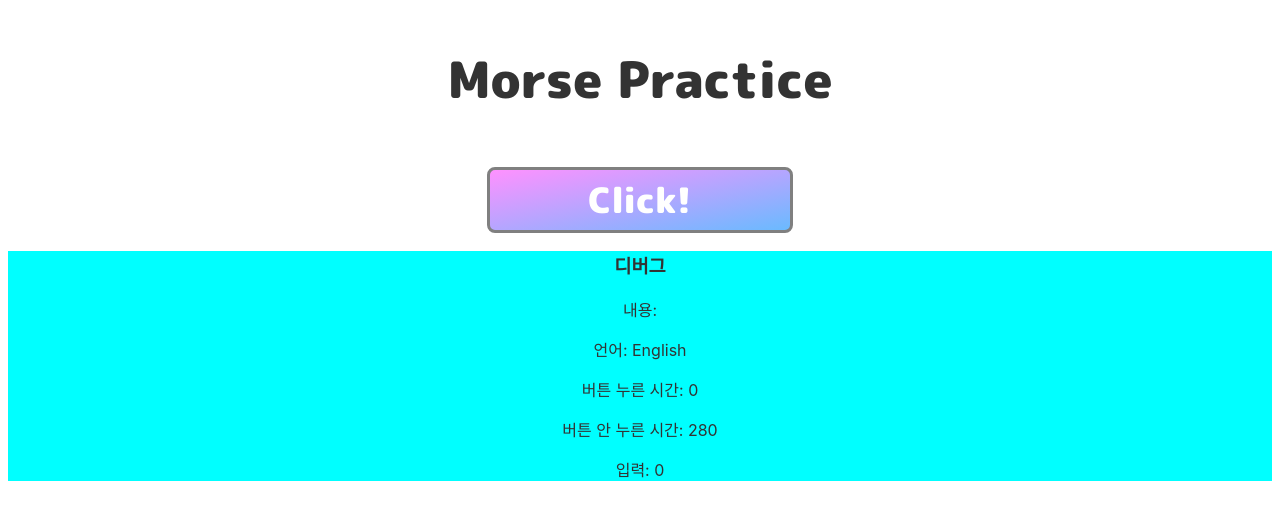
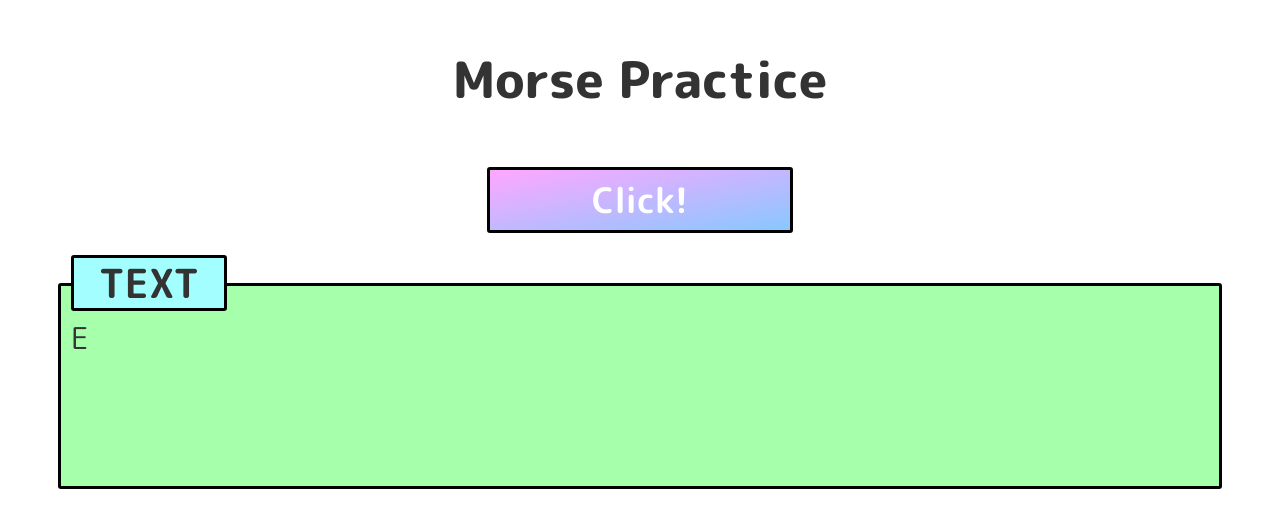
Before and after one commit to Qu-rk/morse_practice, a Svelte app: page / in a window 1280 px wide. Both pictures are taken after a click on the element "Click!". Shown: the top 528 px of the page. Built offline with nearby package versions, Linux system fonts and the light colour scheme.

Commit message:
여러가지 함

```diff
--- a/src/App.svelte
+++ b/src/App.svelte
@@ -59,17 +59,12 @@
 		measureClickDuration = setInterval(() => {clickDuration++}, 10);
 		clearInterval(measureNotClickDuration);
 
-		if (notClickDuration >= 14) {
-
-			if (notClickDuration >= 60) {
-			contents.push(" ");
-			}
-
+		if (notClickDuration >= 15) {
 			translate();
-
 			inputs = [];
 			contents = contents;
 		}
+		document.getElementById("button").style.backgroundColor = "grey";
 	}
 
 	/**
@@ -85,7 +80,33 @@
 		if (11 <= clickDuration) {inputs.push(1)}
 
 		inputs = inputs;
+
+		document.getElementById("button").style.backgroundColor = "white";
 	}
+
+	setInterval(() => {
+		if (equals(inputs,[]) == false && notClickDuration >= 60) {
+				translate();
+				inputs = [];
+				contents = contents;
+				contents.push(" ");
+				clearInterval(measureNotClickDuration);
+				notClickDuration = 0;
+			}
+	}, 10)
+
+	//키보드 입력 감지
+
+	window.addEventListener("keydown", (e) => {
+		if (e.key == " ") {
+			downBtn();
+		}
+	})
+	window.addEventListener("keyup", (e) => {
+		if (e.key == " ") {
+			upBtn();
+		}
+	})
 
 </script>
 
@@ -94,18 +115,23 @@
 	<head>
 		<link rel="preconnect" href="https://fonts.googleapis.com">
 		<link rel="preconnect" href="https://fonts.gstatic.com" crossorigin>
-		<link href="https://fonts.googleapis.com/css2?family=M+PLUS+Rounded+1c:wght@900&display=swap" rel="stylesheet">
+		<link href="https://fonts.googleapis.com/css2?family=M+PLUS+Rounded+1c:wght@100;300;400;500;700;800;900&display=swap" rel="stylesheet">
 	</head>
 
 	<h1 class="title">Morse Practice</h1>
 
-	<div on:mousedown={downBtn} on:mouseup={upBtn} class="button">
+	<div on:mousedown={downBtn} on:mouseup={upBtn} class="button" id="button">
 		<h1 class="clickText">Click!</h1>
 	</div>
 	<div class="letters">
+		<div class="textTextBox">
+			<p class="textText">TEXT</p>
+		</div>
 		{#each contents as letter}
 			{#if letter != " "}
-				<p class="letter">{letter}</p>
+				<div class="letter">
+					<p>{letter}</p>
+				</div>
 			{/if}
 			{#if letter == " "}
 			<div class= blank></div>
@@ -131,36 +157,58 @@
 	.title{
 		font-size: 50px;
 		font-family: "M PLUS Rounded 1c", sans-serif;
-  		font-weight: 400;
+  		font-weight: 800;
   		font-style: normal;
 	}
 	.debug{
 		background-color: aqua;
+		display: none;
 	}
 	.letter{
 		font-size: 30px;
+		height: 30px;
+		transform: translate(0,-100%);
+		font-family: "M PLUS Rounded 1c", sans-serif;
+  		font-weight: 400;
+  		font-style: normal;
 	}
 	.letters{
 		display: flex;
+		flex-wrap: wrap;
+		width: 100% - 10px;
+		background-color: rgb(165, 255, 171);
+		padding-top: 30px;
+		padding-bottom: 20px;
+		padding-left: 10px;
+		margin-top: 50px;
+		margin-left: 50px;
+		margin-right: 50px;
+		min-height: 150px;
+		border: solid;
+		border-radius: 3px;
+		border-color: black;
+		position: relative;
 	}
 	.blank{
 		width: 10px;
+		height: 3px;
 	}
 	.button {
 		position: relative;
-		background-image: linear-gradient(to right bottom, rgb(255, 145, 255), rgb(106, 186, 255));
+		background-image: linear-gradient(to right bottom, rgb(255, 145, 255, 80%), rgb(106, 186, 255, 80%));
 		width: 300px;
 		height: 60px;
 		text-align: center;
 		color: white;
 		left: 50%;
 		transform: translate(-50%,0);
-		border-radius: 8px;
+		border-radius: 3px;
 		border: solid;
-		border-color: grey;
+		border-color: black;
 		margin-top: 50px;
 		user-select: none;
 		cursor: pointer;
+		background-color: white;
 	}
 	.clickText{
 		position: relative;
@@ -168,7 +216,26 @@
 		transform: translate(0,-100%);
 		font-size: 35px;
 		font-family: "M PLUS Rounded 1c", sans-serif;
-  		font-weight: 400;
+  		font-weight: 600;
+  		font-style: normal;
+	}
+	.textTextBox{
+		position: absolute;
+		bottom: 175px;
+		background-color: rgb(163, 255, 255);
+		height: 50px;
+		width: 150px;
+		border: solid;
+		border-radius: 3px;
+		border-color: black;
+	}
+	.textText{
+		position: relative;
+		top: 30%;
+		transform: translate(0,-100%);
+		font-size: 40px;
+		font-family: "M PLUS Rounded 1c", sans-serif;
+  		font-weight: 600;
   		font-style: normal;
 	}
 
```
